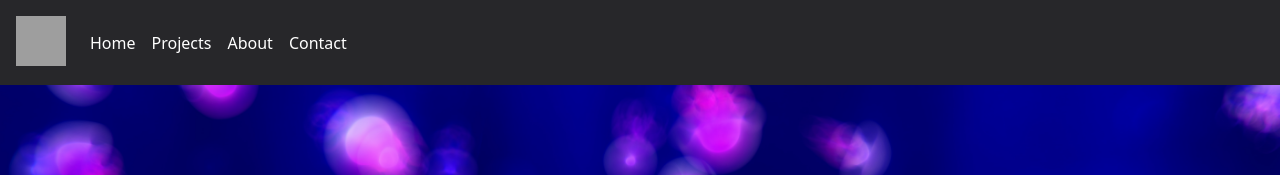
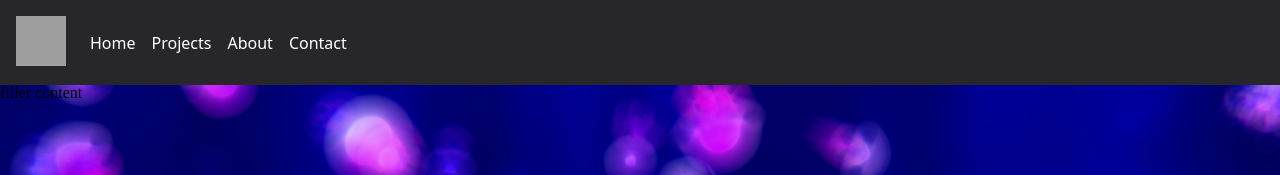
Before and after one commit to jarenella/portfolio-r, a React (Create React App) app: page /contact in a window 1280 px wide. Shown: the top 175 px of the page. Built offline with nearby package versions, Linux system fonts and the light colour scheme; grey boxes are pictures that could not be loaded.

Commit message:
created routes

```diff
--- a/src/App.js
+++ b/src/App.js
@@ -4,6 +4,7 @@ import './reset.css';
 
 import Home from "./pages/Home";
 import Project from "./pages/Project";
+import Contact from "./pages/Contact";
 
 import Header from './components/Header';
 import Bumper from './components/Bumper';
@@ -18,6 +19,11 @@ function App() {
           <Routes>
             <Route path="/" element={<Home />} />
             <Route path="/project/:projectName" element={<Project />} />
+            <Route path="contact" element={<Contact />} />
+            {/* todo: set up about path */}
+            <Route path="about" element={"filler"} />
+            {/* todo: set up 404 path */}
+            <Route path="*" element={"filler"} />
           </Routes>
         </div>
       </>
--- a/src/components/Header/index.js
+++ b/src/components/Header/index.js
@@ -7,10 +7,10 @@ function NavBar() {
         <header className="header">
             <a href=" "><img id="navbar-icon" src={logo} className="App-logo" alt="logo" /></a>
             <nav class="navbar">
-                <a className="navbar-btn" href="test">Home</a>
+                <a className="navbar-btn" href="/">Home</a>
                 <a className="navbar-btn" href="test">Projects</a>
                 <a className="navbar-btn" href="test">About</a>
-                <a className="navbar-btn" href="test">Contact</a>
+                <a className="navbar-btn" href="contact">Contact</a>
             </nav>
         </header>
     )
--- /dev/null
+++ b/src/pages/Contact.js
@@ -0,0 +1,9 @@
+import React from "react";
+
+function Contact() {
+    return (
+        <h1>filler content</h1>
+    )
+}
+
+export default Contact;
```
